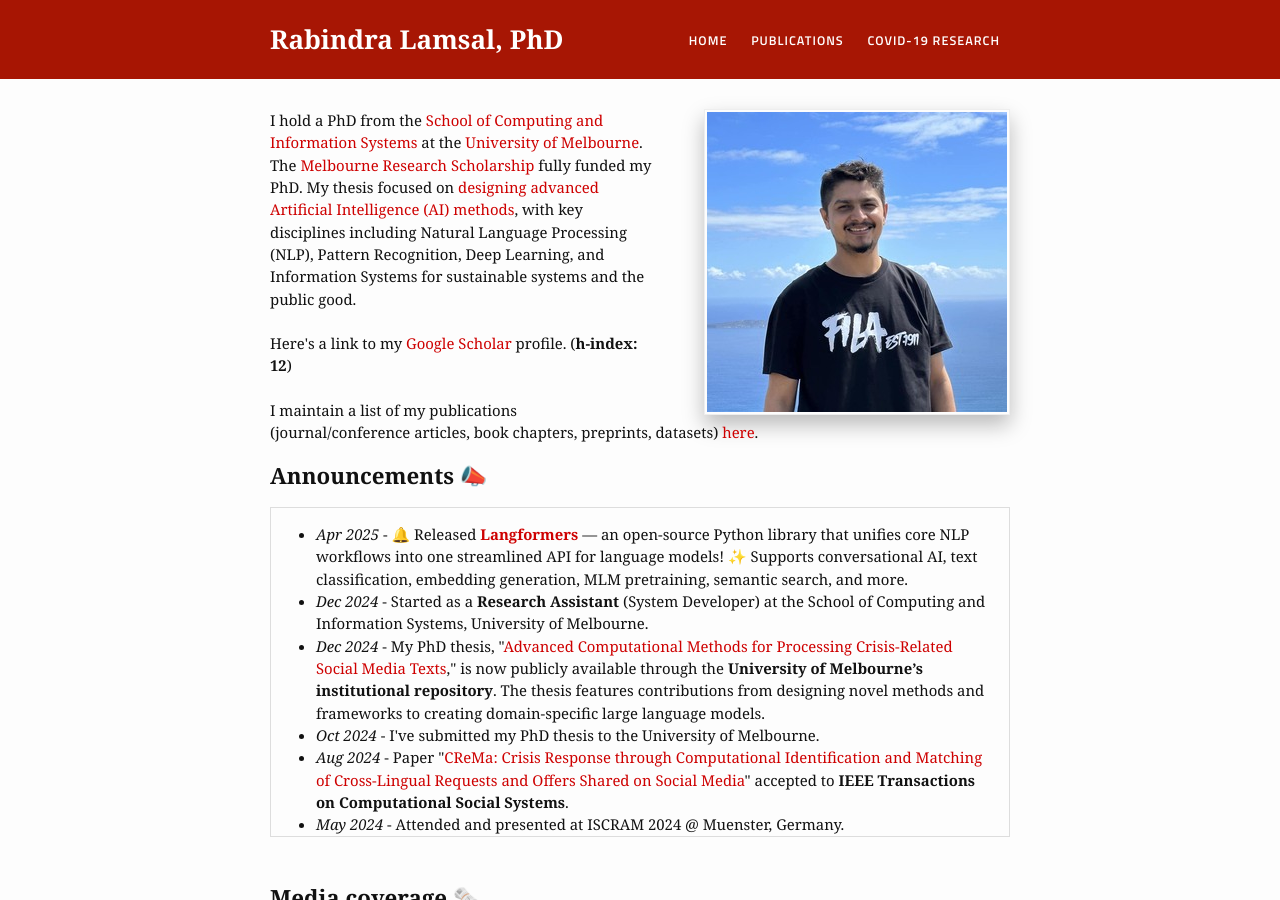
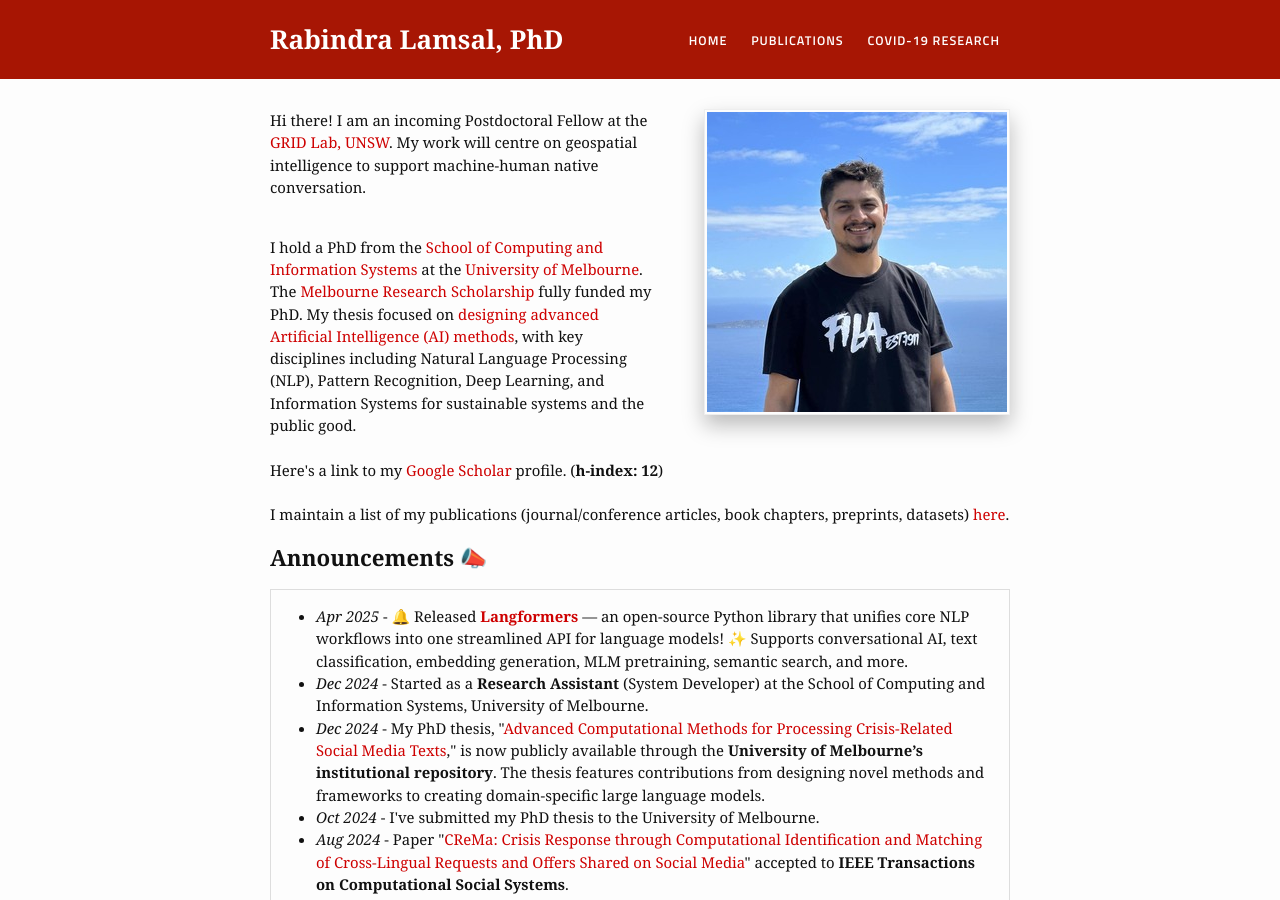
Before and after one commit to rabindralamsal/personal-site, a Jekyll site: the page built from index.html, in a window 1280 px wide and 900 px high. Built offline with Jekyll 4.4.1, drawn with Linux system fonts in a browser that asks for light colours.

Commit message:
Update index.html

```diff
--- a/index.html
+++ b/index.html
@@ -4,6 +4,8 @@ layout: default
 
 <div class="home">
 <img src="/rabindra_lamsal.jpg" style="float: right;margin-left: 3em; border: 1px solid #eee; padding: 2px; box-shadow: 0px 10px 20px #bbb; }">
+
+<p>Hi there! I am an incoming Postdoctoral Fellow at the <a href="https://www.unsw.edu.au/arts-design-architecture/our-schools/built-environment/our-research/clusters-groups/grid">GRID Lab, UNSW</a>. My work will centre on geospatial intelligence to support machine-human native conversation.</p><br>
 <p>I hold a PhD from the <a href="https://cis.unimelb.edu.au/">School of Computing and Information Systems</a> at the <a href="https://unimelb.edu.au/">University of Melbourne</a>. The <a href="https://scholarships.unimelb.edu.au/awards/melbourne-research-scholarship">Melbourne Research Scholarship</a> fully funded my PhD. My thesis focused on <a href="http://hdl.handle.net/11343/354876">designing advanced Artificial Intelligence (AI) methods</a>, with key disciplines including Natural Language Processing (NLP), Pattern Recognition, Deep Learning, and Information Systems for sustainable systems and the public good.
 
 <br><br>
```
